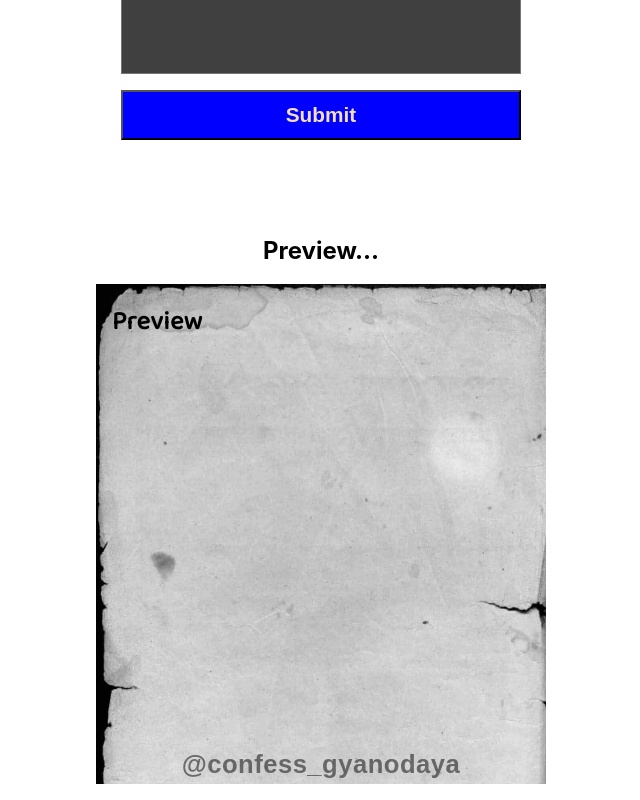
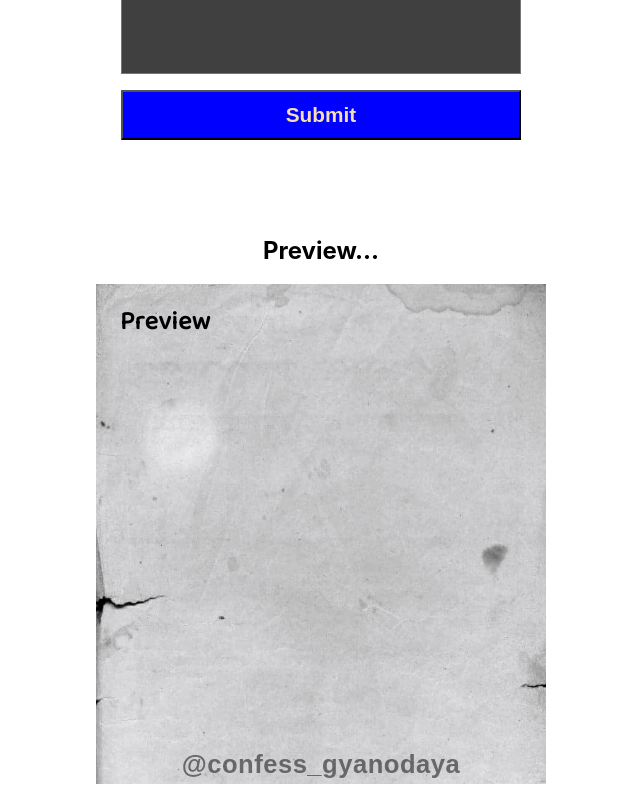
Before and after one commit to anishrajpandey/Confession-Page, a Next.js app: page / in a window 1280 px wide. Shown: the part 425-1225 px from the top of the page, without its empty margins (319-959 px from the left). Built offline with nearby package versions, Linux system fonts and the light colour scheme.

Commit message:
edit photo

```diff
--- a/styles/globals.css
+++ b/styles/globals.css
@@ -60,7 +60,7 @@
   line-height: 1.2;
   letter-spacing: 0.5px;
   font-size: 1.6rem;
-  padding: 1rem;
+  padding-inline: 1.5rem;
   padding-block-start: 1.5rem;
   font-weight: 600;
   padding-block-end: 2.5rem;
```
Also changed, not shown: public/background.jpg.
